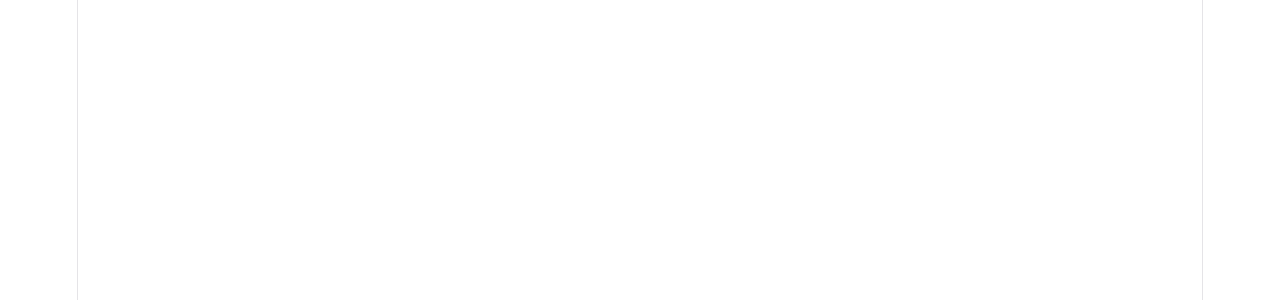
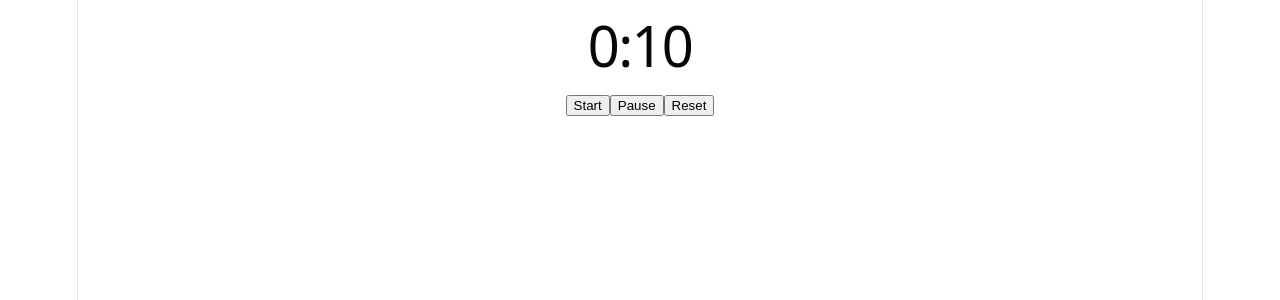
Before and after one commit to SahilAdagale/focus-os, a React (Vite) app in the folder client/: page /timer in a window 1280 px wide. Before the commit this address had no page. Shown: the top 300 px of the page. Built offline with nearby package versions, Linux system fonts and the light colour scheme; sample sign-in values are in the browser's storage.

Commit message:
feat: implement timer page

```diff
--- a/client/src/App.jsx
+++ b/client/src/App.jsx
@@ -3,6 +3,7 @@ import Register from './pages/register'
 import Dashboard from './pages/Dashboard'
 import { BrowserRouter as Router, Routes, Route } from 'react-router-dom'
 import ProtectedRoute from './routes/protectedRoute'
+import Timer from './pages/timer'
 
 
 function App() {
@@ -16,6 +17,11 @@ function App() {
             <Dashboard />
           </ProtectedRoute>
         } />
+        <Route path="/timer" element={
+          <ProtectedRoute>
+            <Timer />
+          </ProtectedRoute>
+        } />
       </Routes>
     </Router>
   )
--- /dev/null
+++ b/client/src/pages/timer.jsx
@@ -0,0 +1,39 @@
+import { useState, useEffect } from 'react'
+
+function Timer() {
+    const [seconds, setSeconds] = useState(10)
+    const [isRunning, setIsRunning] = useState(false)
+
+    useEffect(() => {
+        if (!isRunning) return
+
+        if (seconds === 0) {
+            setIsRunning(false)
+            alert('Session complete! Take a break.')
+            return
+        }
+
+        const interval = setInterval(() => {
+            setSeconds(prev => prev - 1)
+        }, 1000)
+
+        return () => clearInterval(interval)
+    }, [isRunning, seconds])
+
+    const minutes = Math.floor(seconds / 60)
+    const secs = seconds % 60
+    const display = `${minutes}:${secs < 10 ? '0' + secs : secs}`
+
+
+
+    return (
+        <div>
+            <h1>{display}</h1>
+            <button onClick={() => setIsRunning(true)}>Start</button>
+            <button onClick={() => setIsRunning(false)}>Pause</button>
+            <button onClick={() => { setIsRunning(false); setSeconds(10) }}>Reset</button>
+        </div>
+    )
+}
+
+export default Timer
```
